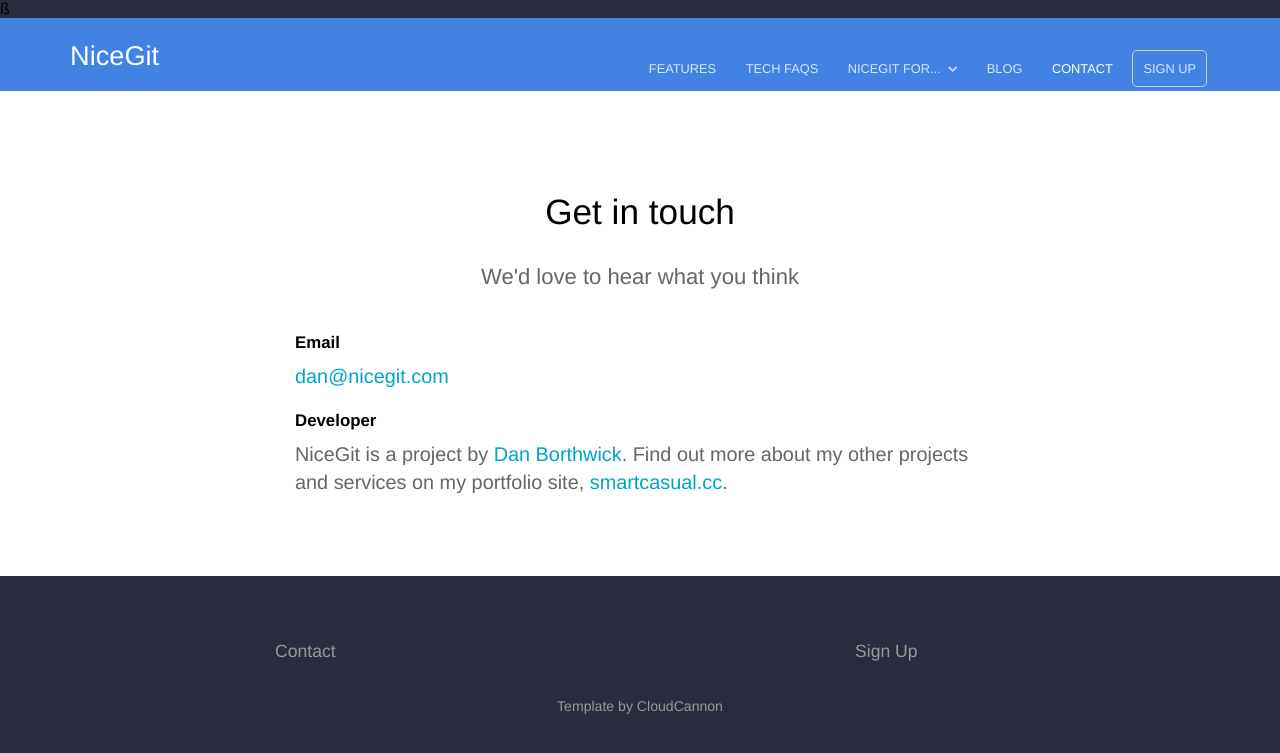
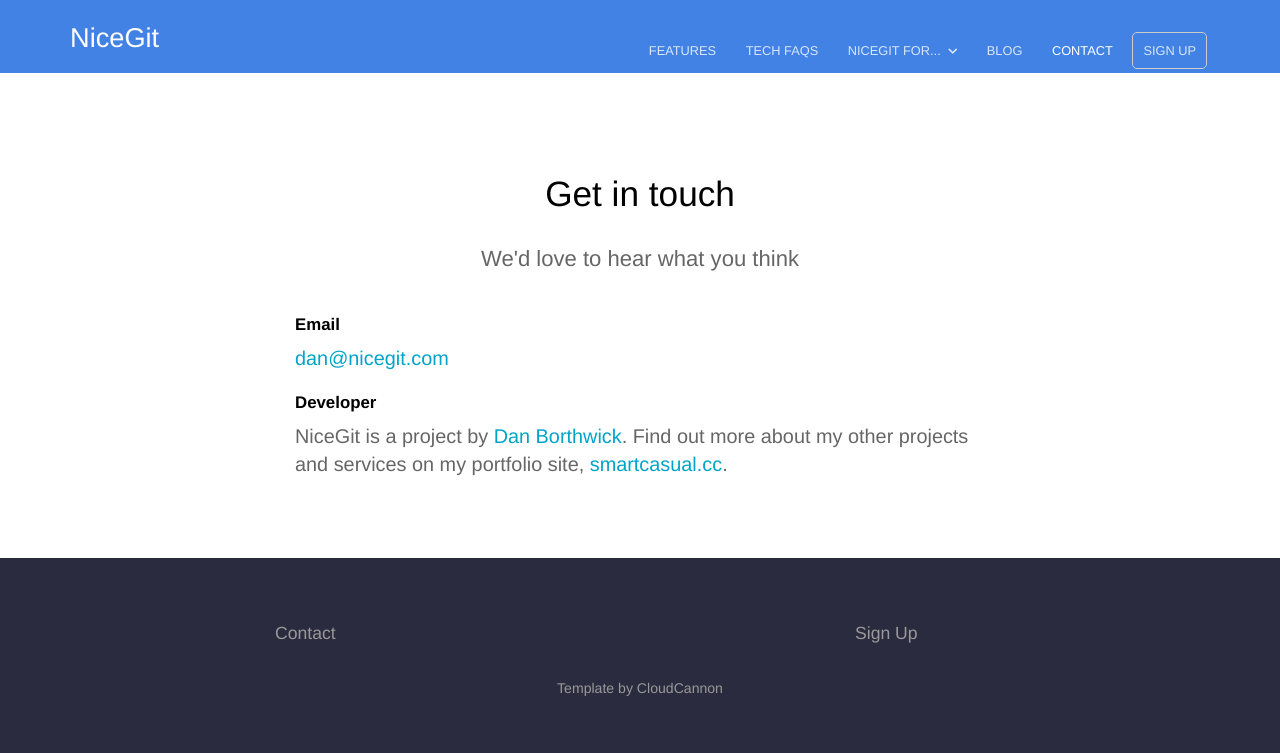
Before and after one commit to NiceGitTeam/Web, a Jekyll site: the page built from contact.html, in a window 1280 px wide. Shown: the top 753 px of the page. Built offline with Jekyll 4.4.1, drawn with Linux system fonts in a browser that asks for light colours; comment, search, counter and statistics services are not loaded.

Commit message:
Fix head syntax

```diff
--- a/_layouts/default.html
+++ b/_layouts/default.html
@@ -10,8 +10,8 @@
 
 		<link rel="stylesheet" href="{{ site.baseurl }}/css/screen.css">
 		<link rel="icon" type="image/png" href="{{ site.baseurl }}/favicon.png">
-		<link rel="stylesheet" href="https://cdnjs.cloudflare.com/ajax/libs/font-awesome/5.15.4/css/all.min.css">ß
-		<link href="//cdn-images.mailchimp.com/embedcode/classic-061523.css" rel="stylesheet" type="text/css">
+		<link rel="stylesheet" href="https://cdnjs.cloudflare.com/ajax/libs/font-awesome/5.15.4/css/all.min.css">
+		<link href="https://cdn-images.mailchimp.com/embedcode/classic-061523.css" rel="stylesheet" type="text/css">
 		<style type="text/css">
 			/* #mc_embed_signup{clear:left; font:14px; width:100%;} */
 
```
